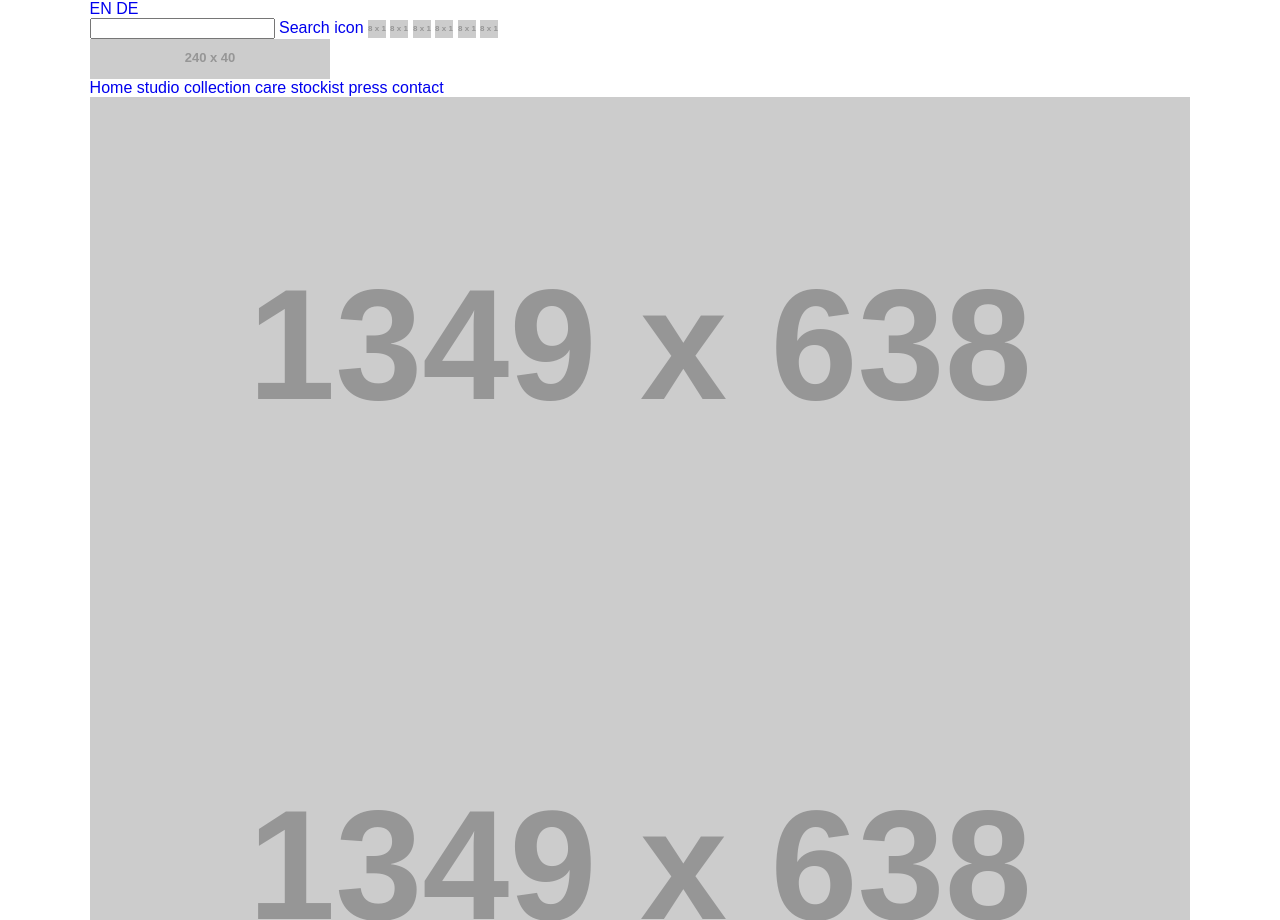
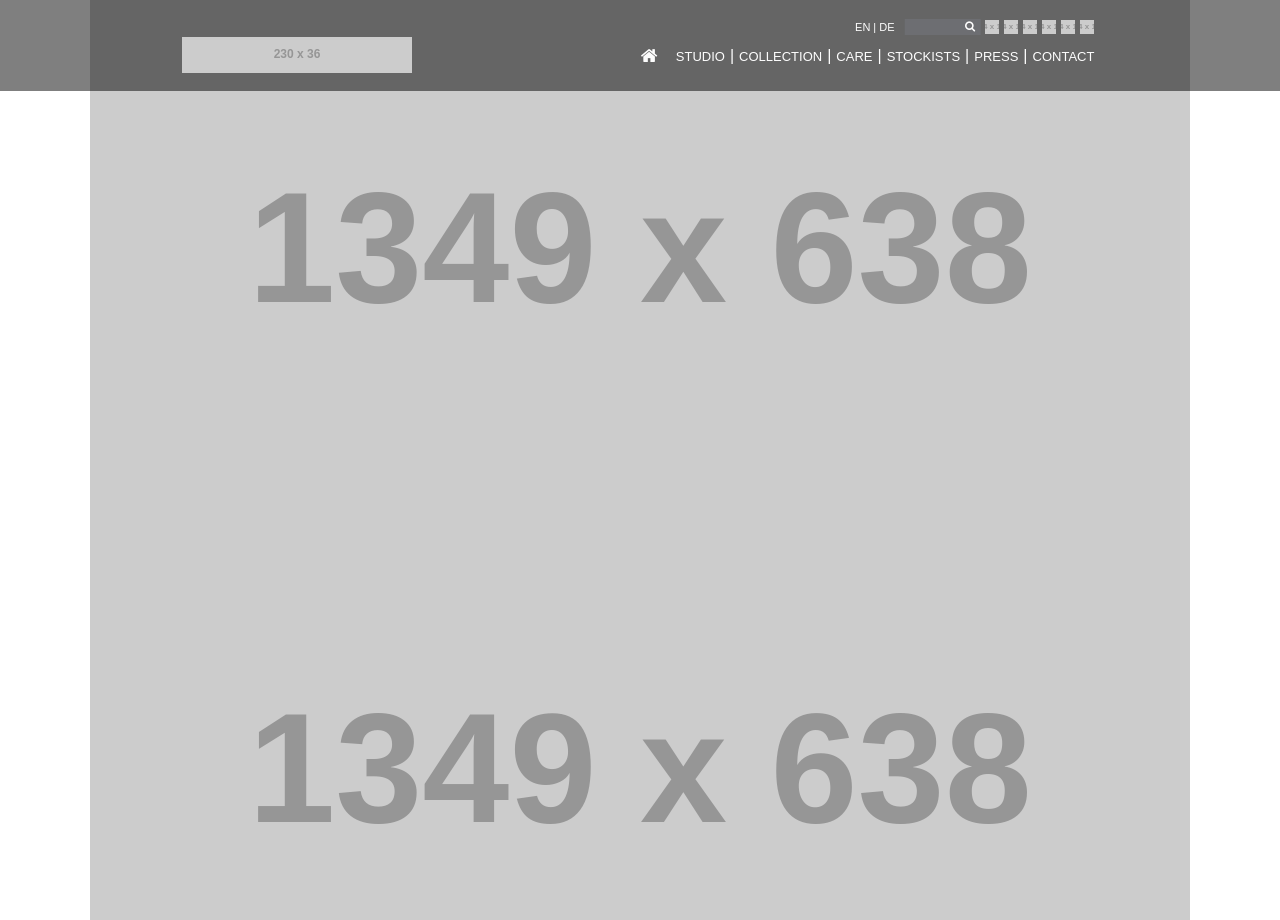
Before and after one commit to nitingaxioned/Caren-Template, a plain HTML site: page index.html in a window 1280 px wide. Shown: the top 920 px of the page. Drawn offline with Linux system fonts and the light colour scheme; placeholder pictures from the web are drawn by us.

Commit message:
header css created

```diff
--- a/assets/css/style.css
+++ b/assets/css/style.css
@@ -106,6 +106,139 @@ li {
 /*=================================
   Header styling starts here
 =================================*/
+header{
+  background-color: rgba(0,0,0,0.5);
+  position: absolute;
+  top: 0;
+  width: 100%;
+}
+
+header .wrapper{
+  width: 71%;
+  padding: 16px 0 18px 0;
+}
+
+.pre-nav{
+  display: flex;
+  position: relative;
+  justify-content: flex-end;
+}
+
+.language{
+  font-size: 11px;
+  display: flex;
+}
+
+.language a { color: #fdfdfd; }
+.search-box input:focus{ outline: none; }
+
+.search-box {
+  background-color: #6d6e72;
+  font-size: 10px;
+  width: 53%;
+}
+
+.search-box input{
+  background-color: transparent;
+  border: none;
+  width: 85%;
+  font-size: 11px;
+  padding: 2px 5%;
+  color: #fdfdfd;
+  height: auto;
+}
+
+.search-btn{
+  color: #fdfdfd;
+  font-size: 11px;
+  text-indent: -999999999px;
+  position: relative;
+  float: right;
+}
+
+.search-btn::after{
+  content: "\f002";
+  font-family: FontAwesome;
+  position: absolute;
+  right: 5px;
+  top: 2px;
+  text-indent: 0;
+}
+
+.language li:first-of-type::after{
+  content: "|";
+  margin: 0 3px;
+  color: #fdfdfd;
+}
+
+h1{ transform: translateX(-4px); }
+.social-list{ font-size: 18px; }
+
+.social-list li{
+  position: relative;
+  z-index: 1;
+}
+
+.social-list li:first-of-type{ transform: translate(47%, -1px); }
+
+nav{ width: 60%; }
+
+.language{
+  position: absolute;
+  top: 5px;
+  right: 22%;
+}
+
+.nav-block{
+  display: flex;
+  justify-content: space-between;
+}
+
+.nav-list{
+  padding: 10px 0 0 0;
+  display: flex;
+  justify-content: flex-end;
+}
+
+.nav-list li{
+  padding: 0 0 0 2.6%;
+  position: relative;
+}
+
+.nav-block a{
+  color: #fdfdfd;
+  text-transform: uppercase;
+  font-size: 13px;
+}
+
+.nav-list li::after{
+  position: absolute;
+  left: 5px;
+  content: "|";
+  color: #fdfdfd;
+}
+
+.nav-list li:nth-child(1)::after,
+.nav-list li:nth-child(2)::after{ content: none; }
+
+.home-icon{
+  position: relative;
+  text-indent: -9999999999px;
+}
+
+.home-icon::after{
+  position: absolute;
+  left: -21px;
+  top: -2px;
+  font-size: 18px;
+  text-indent: 0;
+  content: "\f015";
+  font-family: FontAwesome;
+}
+
+
+
+
 
 
 
--- a/index.html
+++ b/index.html
@@ -28,30 +28,30 @@
             <li><a href="#FIXME" title="English">EN</a></li>
             <li><a href="#FIXME" title="German">DE</a></li>
           </ul>
-          <ul class="language">
+          <ul class="social-list">
             <li>
               <div class="search-box">
                 <input type="text">
                 <a href="#FIXME" class="search-btn" title="Search">Search icon</a>
               </div>
             </li>
-            <li><a href="#FIXME" title="Facebook" class="Facebook"><img src="https://via.placeholder.com/18x18" alt="Facebook"></a></li>
-            <li><a href="#FIXME" title="Twitter" class="Twitter"><img src="https://via.placeholder.com/18x18" alt="Twitter"></a></li>
-            <li><a href="#FIXME" title="Pinterest" class="Pinterest"><img src="https://via.placeholder.com/18x18" alt="Pinterest"></a></li>
-            <li><a href="#FIXME" title="Instagram" class="Instagram"><img src="https://via.placeholder.com/18x18" alt="Instagram"></a></li>
-            <li><a href="#FIXME" title="Tumbler" class="Tumbler"><img src="https://via.placeholder.com/18x18" alt="Tumbler"></a></li>
-            <li><a href="#FIXME" title="Youtube" class="Youtube"><img src="https://via.placeholder.com/18x18" alt="Youtube"></a></li>
+            <li><a href="#FIXME" title="Facebook" class="Facebook"><img src="https://via.placeholder.com/14x14" alt="Facebook"></a></li>
+            <li><a href="#FIXME" title="Twitter" class="Twitter"><img src="https://via.placeholder.com/14x14" alt="Twitter"></a></li>
+            <li><a href="#FIXME" title="Pinterest" class="Pinterest"><img src="https://via.placeholder.com/14x14" alt="Pinterest"></a></li>
+            <li><a href="#FIXME" title="Instagram" class="Instagram"><img src="https://via.placeholder.com/14x14" alt="Instagram"></a></li>
+            <li><a href="#FIXME" title="Tumbler" class="Tumbler"><img src="https://via.placeholder.com/14x14" alt="Tumbler"></a></li>
+            <li><a href="#FIXME" title="Youtube" class="Youtube"><img src="https://via.placeholder.com/14x14" alt="Youtube"></a></li>
           </ul>
         </div>
         <div class="nav-block">
-          <h1><a href="" title="Caren Pfleger"><img src="https://via.placeholder.com/240x40" alt="Caren Pfleger"></a></h1>
+          <h1><a href="" title="Caren Pfleger"><img src="https://via.placeholder.com/230x36" alt="Caren Pfleger"></a></h1>
           <nav>
             <ul class="nav-list">
               <li><a href="#FIXME" title="Home" class="home-icon">Home</a></li>
-              <li><a href="#FIXME" title="collection" class="collection">studio</a></li>
+              <li><a href="#FIXME" title="studio" class="studio">studio</a></li>
               <li><a href="#FIXME" title="collection" class="collection">collection</a></li>
               <li><a href="#FIXME" title="care" class="care">care</a></li>
-              <li><a href="#FIXME" title="stockist" class="stockist">stockist</a></li>
+              <li><a href="#FIXME" title="stockists" class="stockists">stockists</a></li>
               <li><a href="#FIXME" title="press" class="press">press</a></li>
               <li><a href="#FIXME" title="contact" class="contact">contact</a></li>
             </ul>
@@ -140,12 +140,12 @@
       <div class="wrapper">
         <div class="pre-nav">
           <ul class="language">
-            <li><a href="#FIXME" title="Facebook" class="Facebook"><img src="https://via.placeholder.com/18x18" alt="Facebook"></a></li>
-            <li><a href="#FIXME" title="Twitter" class="Twitter"><img src="https://via.placeholder.com/18x18" alt="Twitter"></a></li>
-            <li><a href="#FIXME" title="Pinterest" class="Pinterest"><img src="https://via.placeholder.com/18x18" alt="Pinterest"></a></li>
-            <li><a href="#FIXME" title="Instagram" class="Instagram"><img src="https://via.placeholder.com/18x18" alt="Instagram"></a></li>
-            <li><a href="#FIXME" title="Tumbler" class="Tumbler"><img src="https://via.placeholder.com/18x18" alt="Tumbler"></a></li>
-            <li><a href="#FIXME" title="Youtube" class="Youtube"><img src="https://via.placeholder.com/18x18" alt="Youtube"></a></li>
+            <li><a href="#FIXME" title="Facebook" class="Facebook"><img src="https://via.placeholder.com/14x14" alt="Facebook"></a></li>
+            <li><a href="#FIXME" title="Twitter" class="Twitter"><img src="https://via.placeholder.com/14x14" alt="Twitter"></a></li>
+            <li><a href="#FIXME" title="Pinterest" class="Pinterest"><img src="https://via.placeholder.com/14x14" alt="Pinterest"></a></li>
+            <li><a href="#FIXME" title="Instagram" class="Instagram"><img src="https://via.placeholder.com/14x14" alt="Instagram"></a></li>
+            <li><a href="#FIXME" title="Tumbler" class="Tumbler"><img src="https://via.placeholder.com/14x14" alt="Tumbler"></a></li>
+            <li><a href="#FIXME" title="Youtube" class="Youtube"><img src="https://via.placeholder.com/14x14" alt="Youtube"></a></li>
           </ul>
         </div>
         <div class="footer-nav-block">
```
